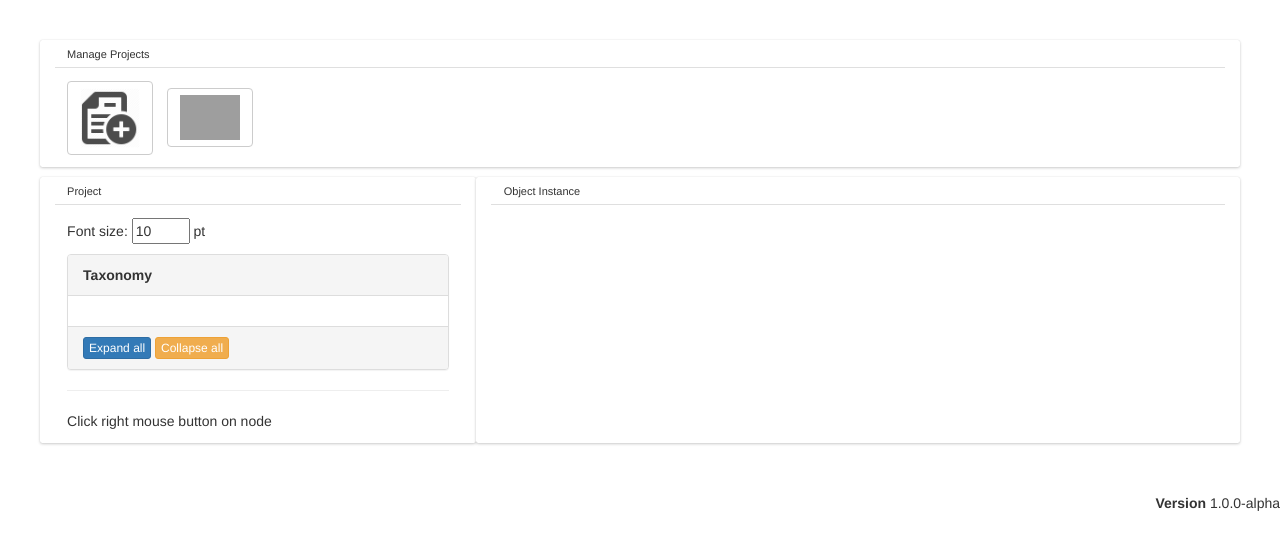
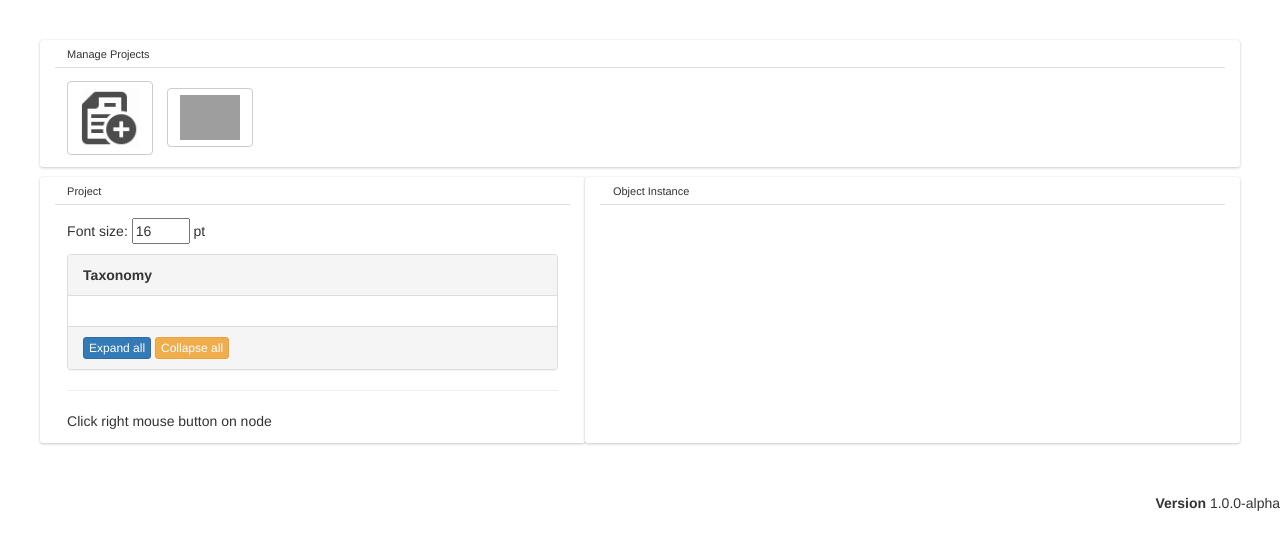
Before and after one commit to Yusser95/Arch-Engine, a Flask app: page / in a window 1280 px wide. Shown: the part 62-612 px from the top of the page. Run offline with Flask 2, Linux system fonts and the light colour scheme; the visitor is signed in with stand-in values (Sample User, id 1); parts of the project's set-up code (start-up, migrations or seed data) failed here and were passed over; some libraries are stand-ins or nearby versions; grey boxes are pictures that could not be loaded.

Commit message:
V1 admin

```diff
--- a/templates/index.html
+++ b/templates/index.html
@@ -142,7 +142,7 @@
 
 
 
-      $("#tree .fancytree-container").css("font-size",18+"pt");
+      $("#tree .fancytree-container").css("font-size",16+"pt");
     });
     </script>
 
@@ -204,7 +204,7 @@
               <!-- /.card-body -->
             </div>
 
-            <div class="card col-md-4" >
+            <div class="card col-md-5" >
               <div class="card-header">
                 <h3 class="card-title">Project</h3>
               </div>
@@ -213,7 +213,7 @@
 
                 <p>
                   Font size: <span id="curSize"></span>
-                  <input id="fontSize" type="number" min="4" max="48" value="10"> pt
+                  <input id="fontSize" type="number" min="4" max="48" value="16"> pt
                 </p>
 
                 <!-- Tree wrapper -->
@@ -245,7 +245,7 @@
 
 
 
-            <div class="card col-md-7 ">
+            <div class="card col-md-6 ">
               <div class="card-header">
                 <h3 class="card-title">Object Instance</h3>
               </div>
```
